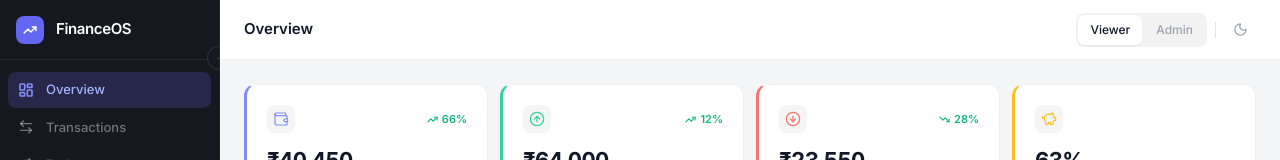
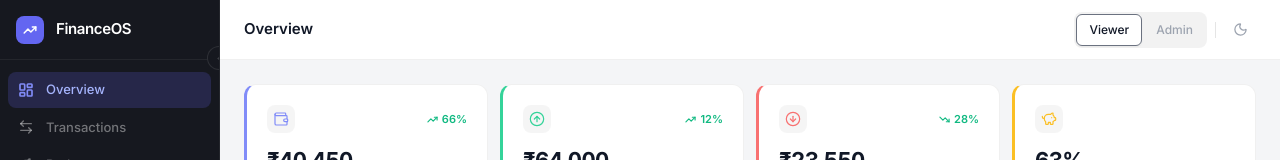
Before and after one commit to lalman-dev/finance-dashboard, a Next.js app: page /dashboard in a window 1280 px wide. Shown: the top 160 px of the page. Built offline with nearby package versions, Linux system fonts and the light colour scheme.

Commit message:
fix : role toggle background highlight

```diff
--- a/src/components/ui/RoleToggle.tsx
+++ b/src/components/ui/RoleToggle.tsx
@@ -17,7 +17,7 @@ export default function RoleToggle() {
           className={clsx(
             "px-3 py-1.5 text-[12px] font-medium rounded-md capitalize transition-all duration-150",
             role === r
-              ? "bg-white dark:bg-[#1e2130] text-gray-900 dark:text-white shadow-sm"
+              ? "bg-white dark:bg-[#35394e] border border-gray-500 text-gray-900 dark:text-white shadow-sm"
               : "text-gray-400 dark:text-gray-500 hover:text-gray-600 dark:hover:text-gray-300",
           )}
         >
```
